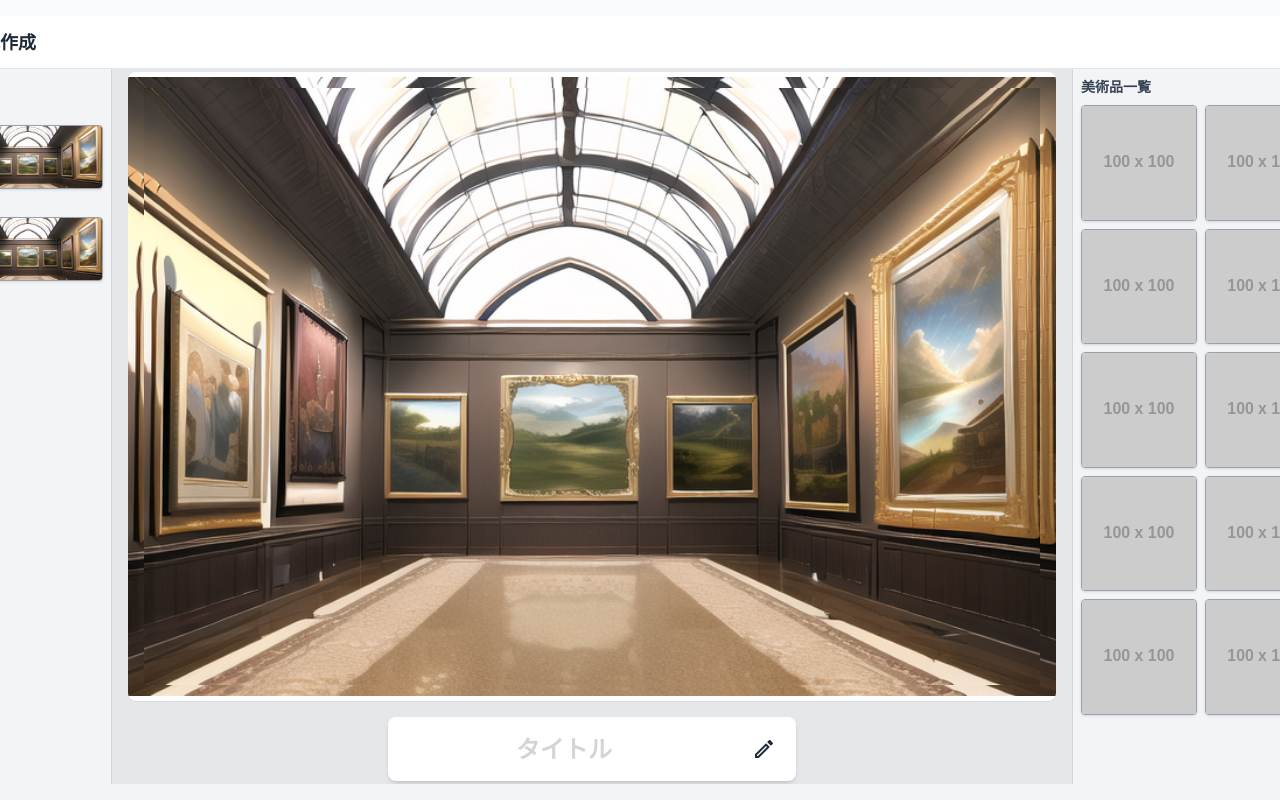
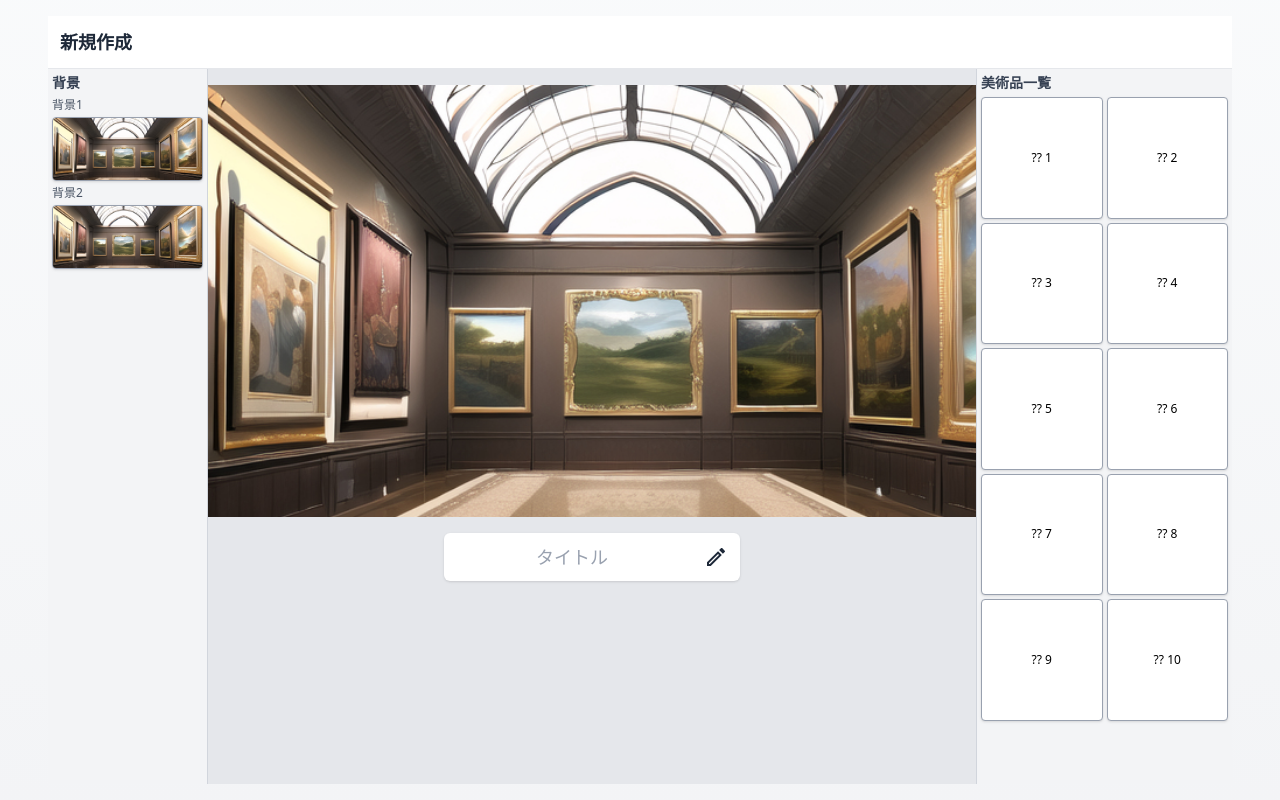
Before and after one commit to yui-szk/virtual-museum, a React (Vite) app in the folder app/frontend/: page /create in a window 1280 px wide. Built offline with nearby package versions, Linux system fonts and the light colour scheme.

Commit message:
デザイン等の変更

```diff
--- a/app/frontend/src/components/CreationScreen.tsx
+++ b/app/frontend/src/components/CreationScreen.tsx
@@ -5,8 +5,9 @@ import { MdOutlineEdit, MdOutlineCheck } from "react-icons/md";
 // ギャラリーの画像コンポーネントをインポート
 import MuseumPicture from './MuseumPicture';
 
-// 画像をJavaScriptモジュールとしてインポートする (パスは適切に修正済みと仮定)
-import museumRoom from "../assets/museum-sample.jpg"
+// 画像をJavaScriptモジュールとしてインポートする
+//! 本当は背景画像のURLを取得する必要あり
+import museumRoom from "../assets/museum-sample.jpg";
 
 const bgImageUrl: string = museumRoom;
 
@@ -22,13 +23,7 @@ interface Background {
   url: string;
   name: string;
 }
-interface Background {
-  id: number;
-  url: string;
-  name: string;
-}
 
-// 🚨 修正点 1: 新しいプロパティ 'onBackgroundSelect' の型を定義
 interface LeftSidebarProps {
   backgrounds: Background[];
   onBackgroundSelect: (url: string) => void; // URLを受け取る関数
@@ -48,31 +43,31 @@ const dummyBackgrounds: Background[] = [
 ];
 
 
-//! 右側の美術品リストコンポーネント (要変更）
+//! 右側の美術品リストコンポーネント (パディング p-1 に縮小済み)
 const RightSidebar: React.FC<{ artworks: Artwork[] }> = ({ artworks }) => (
-  // ... (RightSidebar のコードは変更なし)
-  <div className="w-64 flex-shrink-0 bg-gray-100 border-l border-gray-300 overflow-y-auto p-2">
-    <h3 className="text-sm font-semibold mb-2 text-gray-700">美術品一覧</h3>
-    <div className="grid grid-cols-2 gap-2">
+  <div className="w-64 flex-shrink-0 bg-gray-100 border-l border-gray-300 overflow-y-auto p-1">
+    <h3 className="text-sm font-semibold mb-1 text-gray-700">美術品一覧</h3>
+    <div className="grid grid-cols-2 gap-1">
       {artworks.map((art) => (
         <div
           key={art.id}
-          className="aspect-square bg-white border border-gray-400 cursor-grab rounded-sm overflow-hidden shadow-sm"
+          className="aspect-square bg-white border border-gray-400 cursor-grab rounded-sm overflow-hidden shadow-sm flex items-center justify-center text-xs"
         >
-          <img src={art.url} alt={art.name} className="w-full h-full object-cover" />
+          {/* ダミーデータなので、画像ではなくIDを表示 */}
+          ?? {art.id}
         </div>
       ))}
     </div>
   </div>
 );
 
-//* 左側の背景リストコンポーネント
-const LeftSidebar: React.FC<{ backgrounds: Background[] }> = ({ backgrounds }) => (
-  <div className="w-40 flex-shrink-0 bg-gray-100 border-r border-gray-300 overflow-y-auto p-2">
-    <h3 className="text-sm font-semibold mb-2 text-gray-700">背景</h3>
-    <div className="space-y-2">
+//* 左側の背景リストコンポーネント (パディング p-1 に縮小済み)
+const LeftSidebar: React.FC<LeftSidebarProps> = ({ backgrounds, onBackgroundSelect }) => (
+  <div className="w-40 flex-shrink-0 bg-gray-100 border-r border-gray-300 overflow-y-auto p-1">
+    <h3 className="text-sm font-semibold mb-1 text-gray-700">背景</h3>
+    <div className="space-y-1">
       {backgrounds.map((bg) => (
-        <div key={bg.id} className="cursor-pointer">
+        <div key={bg.id} className="cursor-pointer" onClick={() => onBackgroundSelect(bg.url)}>
           <p className="text-xs text-gray-600 mb-1">{bg.name}</p>
           <div className="w-full h-16 border border-gray-400 rounded-sm overflow-hidden shadow-sm">
             <img src={bg.url} alt={bg.name} className="w-full h-full object-cover" />
@@ -96,6 +91,7 @@ export default function CreationPage() {
   const handleBackgroundChange = (newUrl: string) => {
     setCurrentBackground(newUrl);
   };
+
   return (
     // 画面全体を覆うコンテナ (Flexboxを適用)
     <div className="flex flex-col h-screen overflow-hidden">
@@ -109,39 +105,38 @@ export default function CreationPage() {
       <main className="flex flex-1 overflow-hidden">
 
       {/* 左サイドバー: 背景画像一覧 */}
+      {/* 選択したら真ん中の画像に反映 */}
       <LeftSidebar
         backgrounds={dummyBackgrounds}
-        onBackgroundSelect={handleBackgroundChange} // ← この行を追加
+        onBackgroundSelect={handleBackgroundChange}
       />
-        {/* -------------------------------------------------------------------------- */}
-        {/* 中央のメインエリア: ここに MuseumScreen のコンテンツを配置 */}
-        {/* -------------------------------------------------------------------------- */}
-        <div className="flex-1 flex flex-col items-center justify-center p-4 bg-gray-200 overflow-y-auto relative">
+        {/* 中央の絵を配置する */}
+        <div className="flex-1 flex flex-col items-center p-0 relative overflow-y-auto bg-gray-200">
 
-          {/* MuseumScreen の Gallery View 部分を移植 */}
-          <div className="w-full max-w-6xl flex-grow flex flex-col items-center justify-center"> {/* flex-grow で中央を広げる */}
-            {/* Gallery Room Image */}
-            <div className="relative bg-white rounded-lg shadow-2xs overflow-hidden w-full">
+          {/* Gallery View - 画像コンテナ */}
+          <div className="w-full max-w-6xl flex flex-col justify-center items-center relative my-4">
+            {/* 背景画像と MuseumPicture を重ねるコンテナ */}
+            <div className="relative w-full overflow-hidden flex justify-center items-center aspect-video">
+
               {/* 中央の背景画像 */}
               <img
                 src={currentBackground}
                 alt="Museum Background"
-                className="w-full h-full object-contain absolute inset-0"
+                className="w-full h-full object-contain"
               />
 
-              {/* Gallery Wall with Frames / MuseumPicture の部分 */}
-              <div className="relative px-4 py-4 min-h-[400px] w-full">
+              {/* Gallery Wall with Frames / MuseumPicture の部分 - 画像に重ねて表示 */}
+              <div className="absolute inset-0">
                 <MuseumPicture />
               </div>
             </div>
 
-            {/* MuseumScreen の Bottom Controls 部分を移植 */}
-            <div className="flex justify-center items-center gap-8 mt-4">
-              <div className="p-4 bg-white rounded-lg shadow-md flex items-center gap-4">
-                {/* タイトル入力欄 */}
+            {/* Bottom Controls - タイトル入力欄 */}
+            <div className="flex justify-center items-center gap-8 mt-4 mb-4">
+              <div className="p-2 bg-white rounded-md shadow flex items-center gap-2">
                 <input
                   type="text"
-                  className="w-80 text-gray-800 font-bold text-2xl bg-transparent outline-none text-center placeholder-neutral-300"
+                  className="w-60 text-gray-800 font-medium text-lg bg-transparent outline-none text-center placeholder-gray-400"
                   value={title}
                   placeholder='タイトル'
                   readOnly={!isEditing}
@@ -149,22 +144,20 @@ export default function CreationPage() {
                 />
                 {/* 編集/保存ボタン */}
                 <button
-                  className="ml-2 p-1 rounded font-bold text-gray-800"
+                  className="p-1 rounded font-bold text-gray-800"
                   onClick={() => setIsEditing(!isEditing)}
                 >
                   <IconContext.Provider value={{ size: '1.5em' }}>
                     {isEditing ? (
-                      <span role="img" aria-label="save"><MdOutlineCheck /></span>
+                      <MdOutlineCheck />
                     ) : (
-                      <span role="img" aria-label="edit"><MdOutlineEdit /></span>
+                      <MdOutlineEdit />
                     )}
                   </IconContext.Provider>
                 </button>
               </div>
             </div>
           </div>
-
-          {/* 中央下部の 'タイトル' と '完了' ボタンを削除 (編集機能に置き換わったため) */}
         </div>
 
         {/* 右サイドバー: 美術品一覧 */}
```
